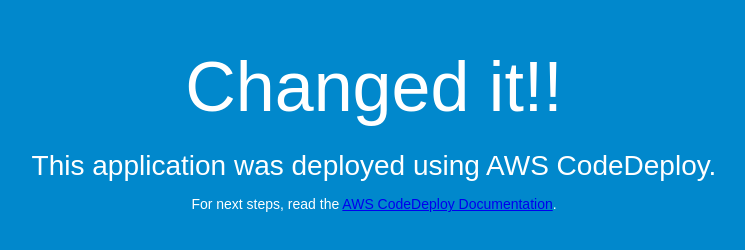
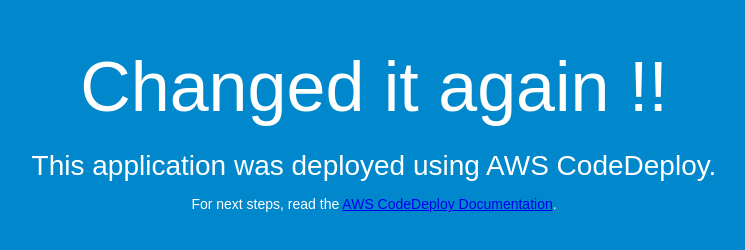
Before and after one commit to vineetb95/sampleS3app, a plain HTML site: page index.html in a window 1280 px wide. Shown: the whole page, without its empty margins (266-1011 px from the left). Drawn offline with Linux system fonts and the light colour scheme.

Commit message:
Update index.html

```diff
--- a/index.html
+++ b/index.html
@@ -26,7 +26,7 @@
 </head>
 <body>
   <div align="center">
-    <h1>Changed it!!</h1>
+    <h1>Changed it again !!</h1>
     <h2>This application was deployed using AWS CodeDeploy.</h2>
     <p>For next steps, read the <a href="http://aws.amazon.com/documentation/codedeploy">AWS CodeDeploy Documentation</a>.</p>
   </div>
```
